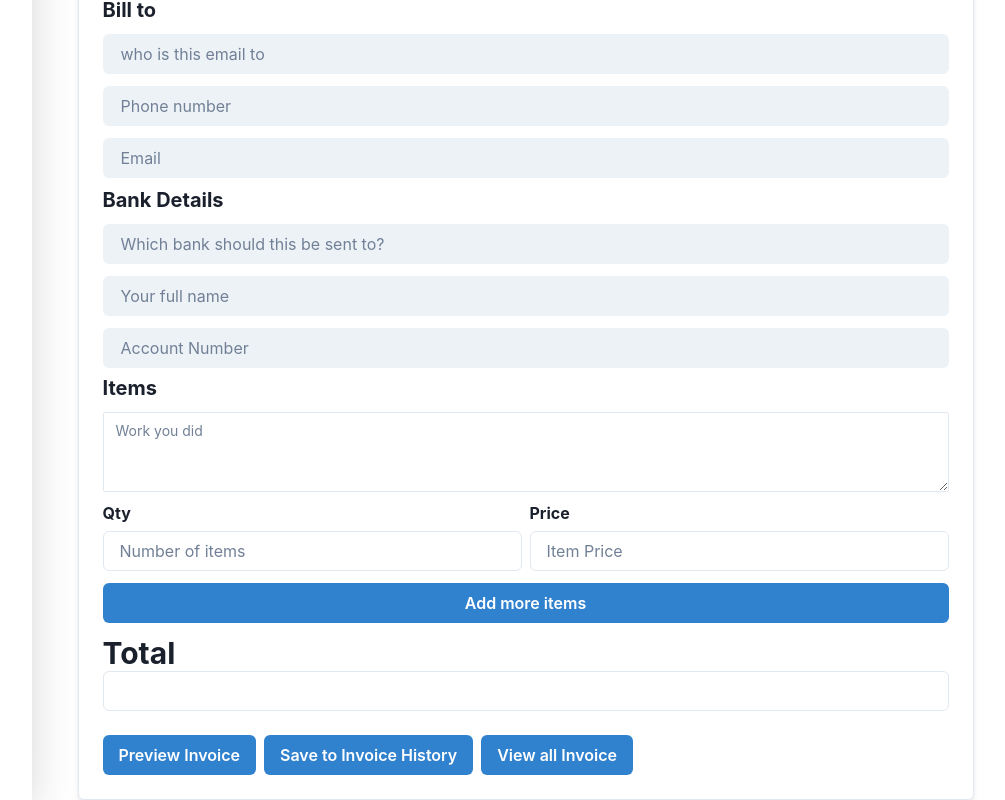
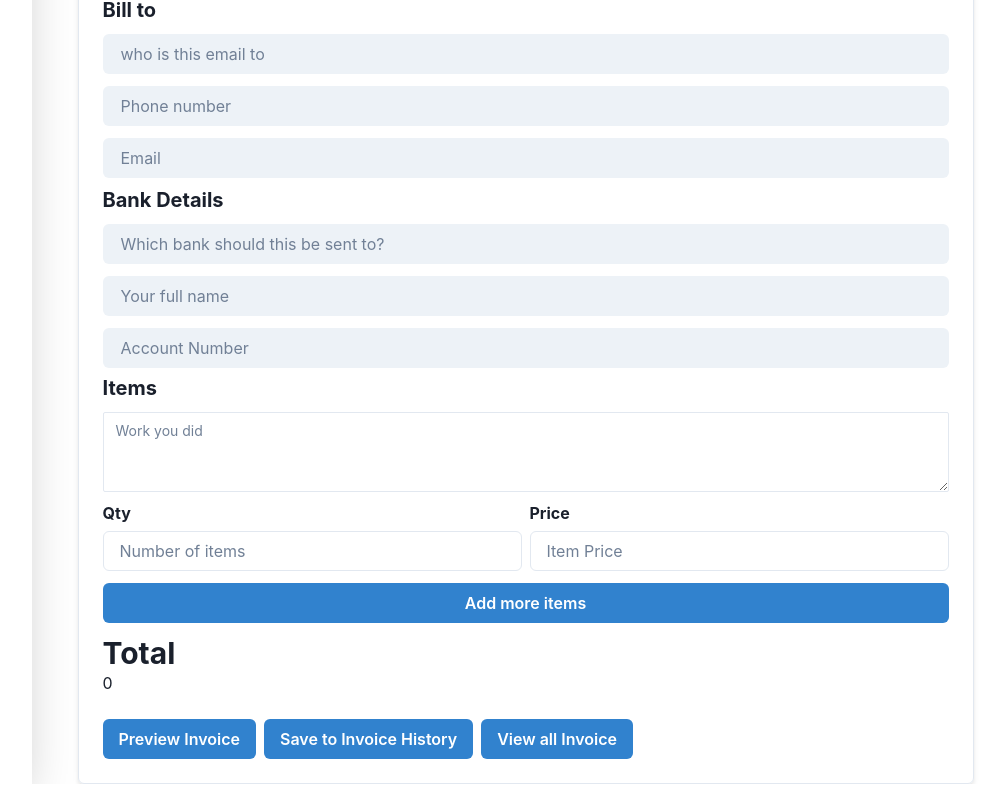
Before and after one commit to kodervine/ceendit-react, a React (Vite) app: page /create-invoice in a window 1280 px wide. Shown: the part 478-1278 px from the top of the page, without its empty margins (261-1266 px from the left). Built offline with nearby package versions, Linux system fonts and the light colour scheme; no server answers; the database is empty; sample sign-in values are in the browser's storage.

Commit message:
used the reduce method to get the total of the form inputs

```diff
--- a/src/pages/InvoiceApp.jsx
+++ b/src/pages/InvoiceApp.jsx
@@ -1,4 +1,4 @@
-import React, { useRef } from "react";
+import React, { useRef, useState } from "react";
 import { Link } from "react-router-dom";
 import {
   Image,
@@ -55,11 +55,11 @@ const InvoiceApp = () => {
   };
 
   // Const total from items price and quantity
-  const total = invoiceFormData.itemContainer.reduce(
-    (acc, item) => acc + item.qty * item.price,
+  const invoiceItemsTotal = invoiceFormData.itemContainer.reduce(
+    (acc, item) =>
+      acc + parseFloat(item.itemQty || 0) * parseFloat(item.itemPrice || 0),
     0
   );
-  console.log(total);
 
   return (
     <>
@@ -150,6 +150,14 @@ const InvoiceApp = () => {
           {/* InvoiceItems rendering with data gotten from useContext - invoiceFormData variable. Plus passing the data via to the InvoiceItems component*/}
           <section>
             {invoiceFormData.itemContainer.map((item, index) => {
+              // const formItemsTotal = invoiceFormData.itemContainer.reduce(
+              //   (acc, item) =>
+              //     acc +
+              //     parseFloat(item.itemQty || 0) *
+              //       parseFloat(item.itemPrice || 0),
+              //   0
+              // );
+              // setInvoiceItemsTotal(formItemsTotal);
               return (
                 <InvoiceItems
                   key={index}
@@ -180,13 +188,7 @@ const InvoiceApp = () => {
               <Heading as="h4" size="lg">
                 Total
               </Heading>
-              <Input
-                type="number"
-                value={invoiceFormData.itemContainer.reduce(
-                  (acc, item) => acc + item.qty * item.price,
-                  0
-                )}
-              />
+              <Text>{invoiceItemsTotal}</Text>
             </Box>
           </section>
           <Flex pt="6" gap="2" direction={smallScreenWidth ? "column" : "row"}>
```
